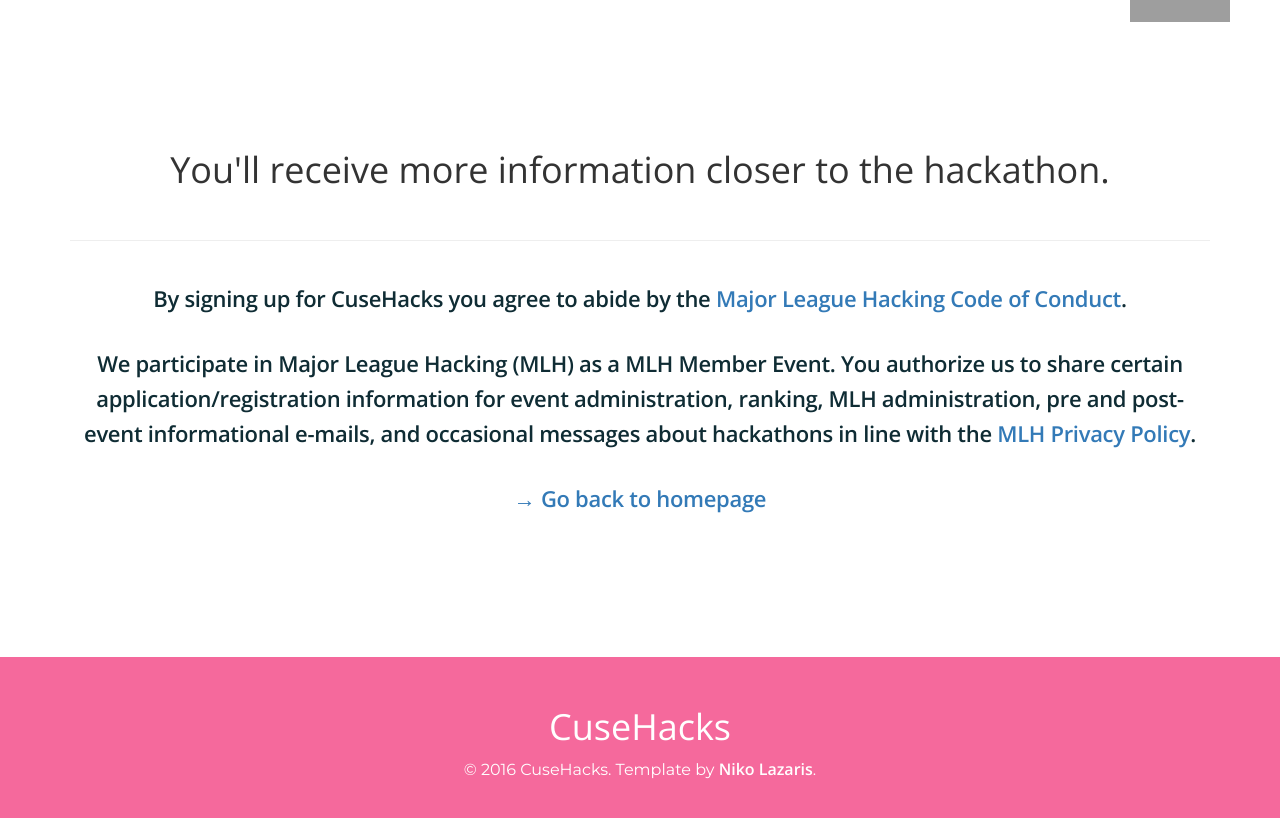
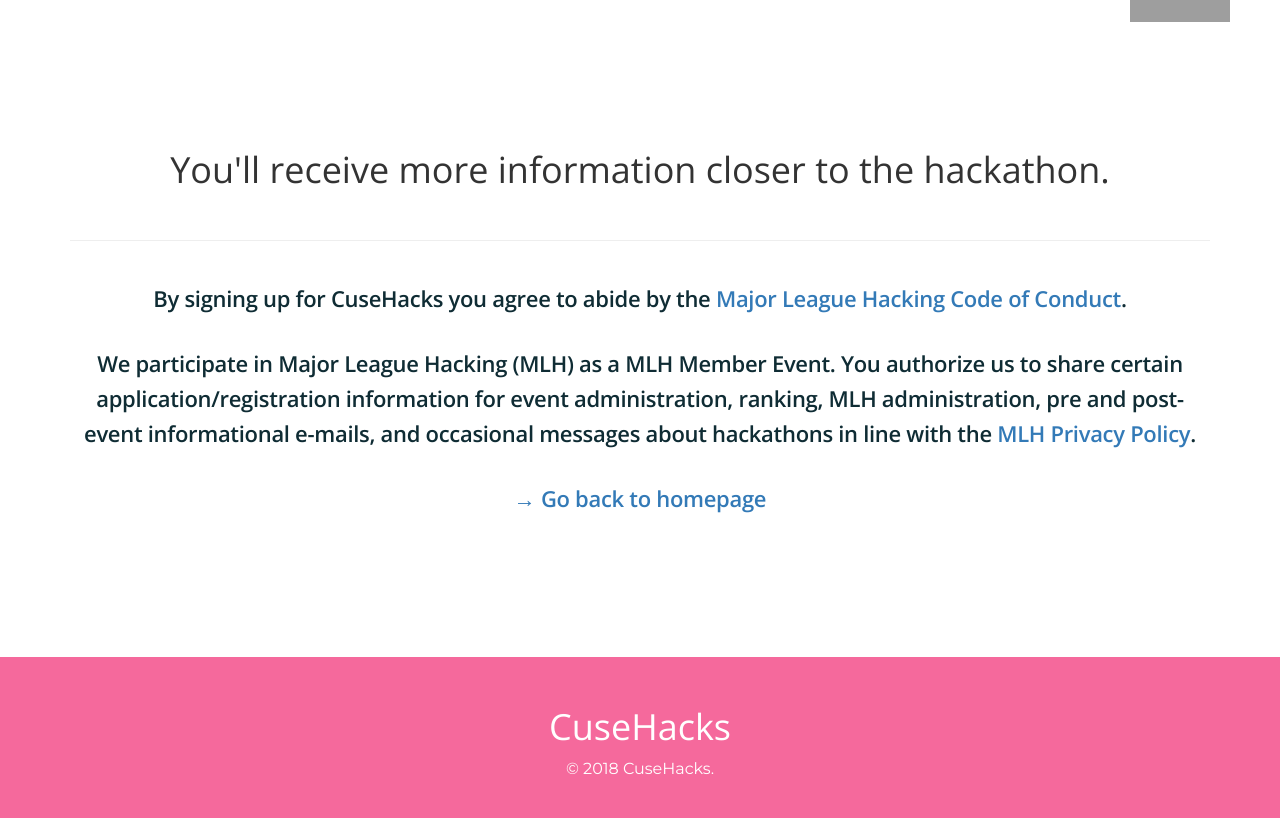
Before and after one commit to innovateorange/cusehacks, a Jekyll site: the page built from success.html, in a window 1280 px wide. Shown: the top 818 px of the page. Built offline with Jekyll 4.4.1, drawn with Linux system fonts in a browser that asks for light colours; nearby versions of some CDN libraries; grey boxes are pictures that could not be loaded.

Commit message:
edited bottom tag

```diff
--- a/_layouts/default.html
+++ b/_layouts/default.html
@@ -10,7 +10,8 @@
     <section class="footer">
       <div class="container text-center">
         <h1>{{ site.event.name }}</h1>
-        <h3>&copy; 2016 {{ site.event.name }}. Template by <a href="https://github.com/nlaz">Niko Lazaris</a>.</h3>
+        <!-- <h3>&copy; 2016 {{ site.event.name }}. Template by <a href="https://github.com/nlaz">Niko Lazaris</a>.</h3> -->
+        <h3>&copy; 2018 {{ site.event.name }}. </h3>
       </div>
     </section>
 
```
